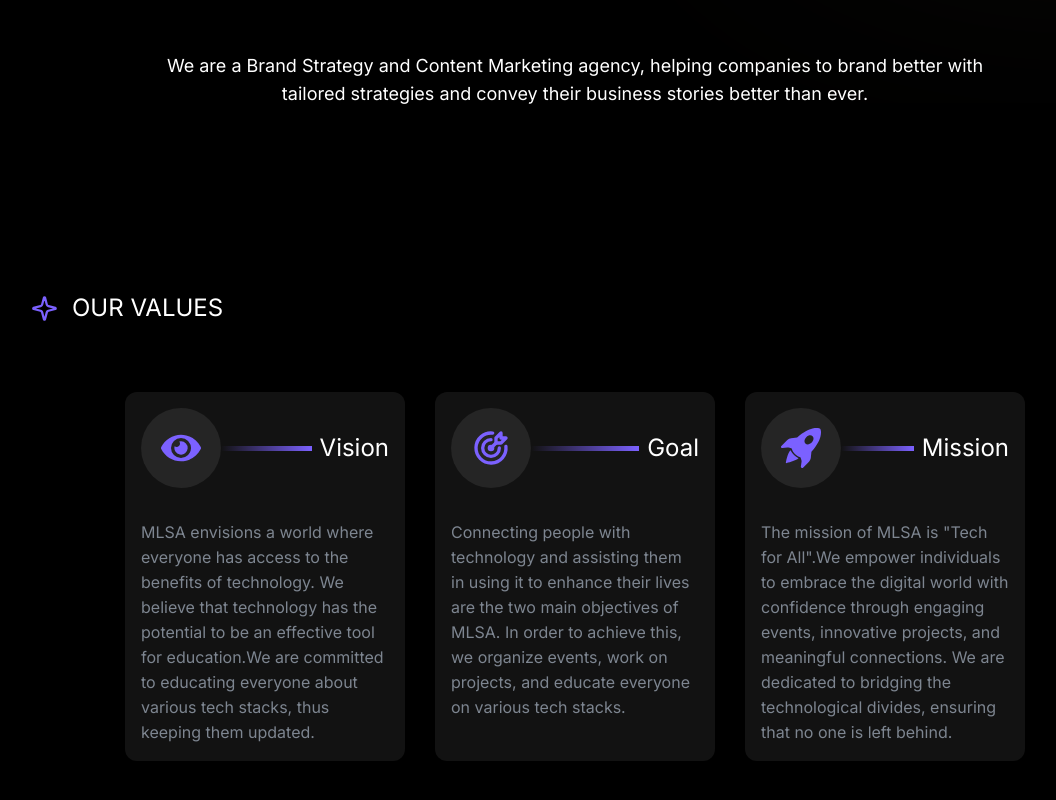
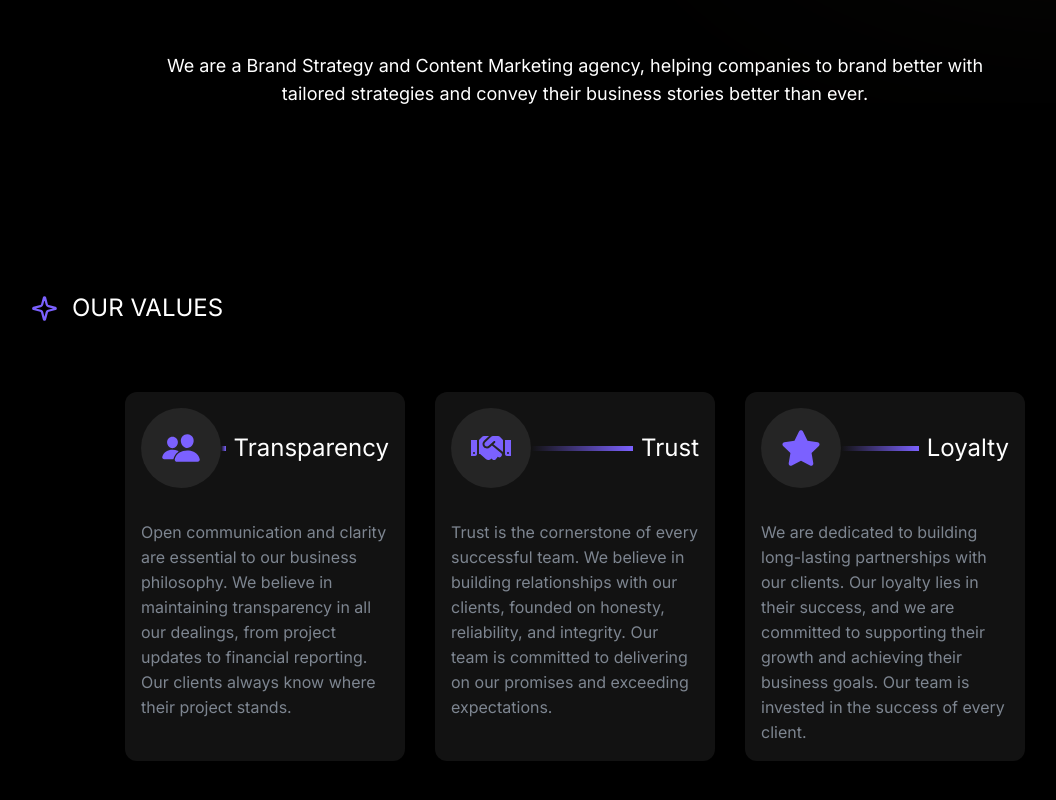
Before and after one commit to Anonymous-Squirrels/Canadian-Squirrels, a Next.js app: page /about in a window 1280 px wide. Shown: the part 1384-2184 px from the top of the page, without its empty margins (65-1121 px from the left). Built offline with nearby package versions, Linux system fonts and the light colour scheme.

Commit message:
feat:our values in about us page

```diff
--- a/components/About/HeroSection.tsx
+++ b/components/About/HeroSection.tsx
@@ -22,9 +22,9 @@
           Anonymous Squirrels
         </span>
       </div>
-      <Link href={"#about-us"} className="absolute bottom-10 z-20 ">
+      <div className="absolute bottom-10 z-20 ">
         <DownArrow className="animate-bounce h-11 w-11 md:w-14 md:h-14"/>
-      </Link>
+      </div>
     </div>
   );
 }
--- a/components/About/OurValues.tsx
+++ b/components/About/OurValues.tsx
@@ -2,9 +2,9 @@
 import Image from "next/image";
 import React from "react";
 import OurValuesCard from "./OurValuesCard";
-import { BsFillRocketTakeoffFill } from "react-icons/bs";
-import { FaEye } from "react-icons/fa";
-import { TbTargetArrow } from "react-icons/tb";
+import { FaStar } from "react-icons/fa";
+import { IoPeople } from "react-icons/io5";
+import { FaHandshake } from "react-icons/fa";
 
 function OurValues() {
   return (
@@ -17,28 +17,28 @@
         <div className="flex flex-col md:flex-row md:flex-wrap gap-[40px] xl:gap-[30px] 2xl:gap-[50px] mt-[50px] md:mt-[100px] mx-auto justify-center">
   <div className="flex justify-center">
     <OurValuesCard
-      icon={<FaEye className="text-[30px] md:text-[40px]"></FaEye>}
-      label="Vision"
+      icon={<IoPeople className="text-[30px] md:text-[40px]"></IoPeople>}
+      label="Transparency"
       Classname=""
-      content="MLSA envisions a world where everyone has access to the benefits of technology. We believe that technology has the potential to be an effective tool for education.We are committed to educating everyone about various tech stacks, thus keeping them updated."
+      content="Open communication and clarity are essential to our business philosophy. We believe in maintaining transparency in all our dealings, from project updates to financial reporting. Our clients always know where their project stands."
     />
   </div>
   <div className="flex justify-center">
     <OurValuesCard
-      icon={<TbTargetArrow className=" text-[30px] md:text-[40px]"></TbTargetArrow>}
-      label="Goal"
+      icon={<FaHandshake className=" text-[30px] md:text-[40px]"></FaHandshake>}
+      label="Trust"
       Classname=""
-      content="Connecting people with technology and assisting them in using it to enhance their lives are the two main objectives of MLSA. In order to achieve this, we organize events, work on projects, and educate everyone on various tech stacks."
+      content="Trust is the cornerstone of every successful team. We believe in building relationships with our clients, founded on honesty, reliability, and integrity. Our team is committed to delivering on our promises and exceeding expectations."
     />
   </div>
   <div className="flex justify-center">
     <OurValuesCard
       icon={
-        <BsFillRocketTakeoffFill className="text-[30px] md:text-[40px]"></BsFillRocketTakeoffFill>
+        <FaStar className="text-[30px] md:text-[40px]"></FaStar>
       }
-      label="Mission"
+      label="Loyalty"
       Classname=""
-      content={` The mission of MLSA is "Tech for All".We empower individuals to embrace the digital world with confidence through engaging events, innovative projects, and meaningful connections. We are dedicated to bridging the technological divides, ensuring that no one is left behind.`}
+      content={"We are dedicated to building long-lasting partnerships with our clients. Our loyalty lies in their success, and we are committed to supporting their growth and achieving their business goals. Our team is invested in the success of every client."}
     />
   </div>
 </div>
--- a/components/About/OurValuesCard.tsx
+++ b/components/About/OurValuesCard.tsx
@@ -11,16 +11,16 @@
   return (
     <>
       <div
-        className={`md:max-w-[330px] md:w-[35vw] flex-shrink-0 lg:w-[30vw] lg:max-w-[350px] sm:max-w-[500px] 3xl:max-w-[423px] xl:w-[20vw] lg:min-w-[280px] w-full group rounded-xl bg-[#252525]/50 px-4 py-3 md:py-6 lg:py-4 duration-400 transition shadow-lg hover:shadow-valuesContainerShadow ${Classname}`}
+        className={`md:max-w-[330px] md:w-[35vw] flex-shrink-0 lg:w-[30vw] lg:max-w-[350px] sm:max-w-[500px] 3xl:max-w-[423px] xl:w-[20vw] lg:min-w-[280px] w-full group rounded-xl bg-[#252525]/50 px-4 py-3 md:py-6 lg:py-4 duration-[4] transition shadow-lg hover:shadow-valuesContainerShadow ${Classname}`}
       >
         <div className="flex items-center justify-between">
-          <div className="rounded-full bg-[#252525] px-4 py-4 md:px-5 md:py-5 text-[#7B61FF] md:shadow-aboutLogoShadowBlue duration-400 transition shadow-mobileAboutShadow">
+          <div className="rounded-full bg-[#252525] px-4 py-4 md:px-5 md:py-5 text-[#7B61FF] md:shadow-aboutLogoShadowBlue duration-[4] transition shadow-mobileAboutShadow">
             <span>{icon}</span>
           </div>
           <div className="mr-2 h-[3px] md:h-[5px] w-full bg-gradient-to-l from-[#7B61FF] to-transparent"></div>
           <div className="text-xl md:text-2xl text-white 3xl:text-3xl">{label}</div>
         </div>
-        <p className="cursor-default pt-4 md:pt-8 text-[#7d8590] duration-400 transition text-base group-hover:text-white 3xl:text-lg leading-[25px]">
+        <p className="cursor-default pt-4 md:pt-8 text-[#7d8590] duration-300 transition text-base group-hover:text-white 3xl:text-lg leading-[25px]">
           {content}
         </p>
       </div>
```
